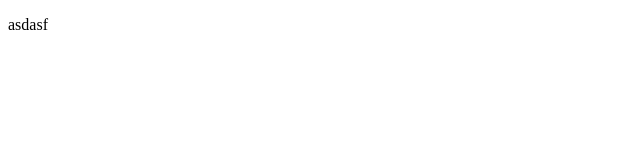
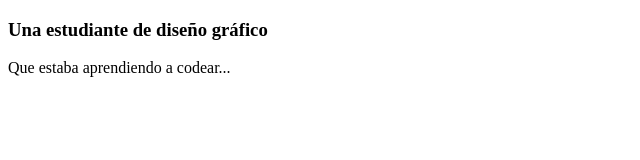
Before and after one commit to catalinafairlie/CCA, a plain HTML site: page index.html in a window 1280 px wide. Shown: the whole page, without its empty margins (0-640 px from the left). Drawn offline with Linux system fonts and the light colour scheme.

Commit message:
ahora si

```diff
--- a/index.html
+++ b/index.html
@@ -1,4 +1,11 @@
 <!doctype html>
 <html>
-<p>asdasf</p>
+ <head>
+		<title>Había una vez</title>
+		<link type="text/css" rel="stylesheet" href="stylesheet.css"/>
+	</head>
+	<body>
+		<h3 style=font-family="Impact">Una estudiante de diseño gráfico</h3>
+			<p><span>Que estaba</span> aprendiendo a codear...</p>
+	</body>
 </html>
```
